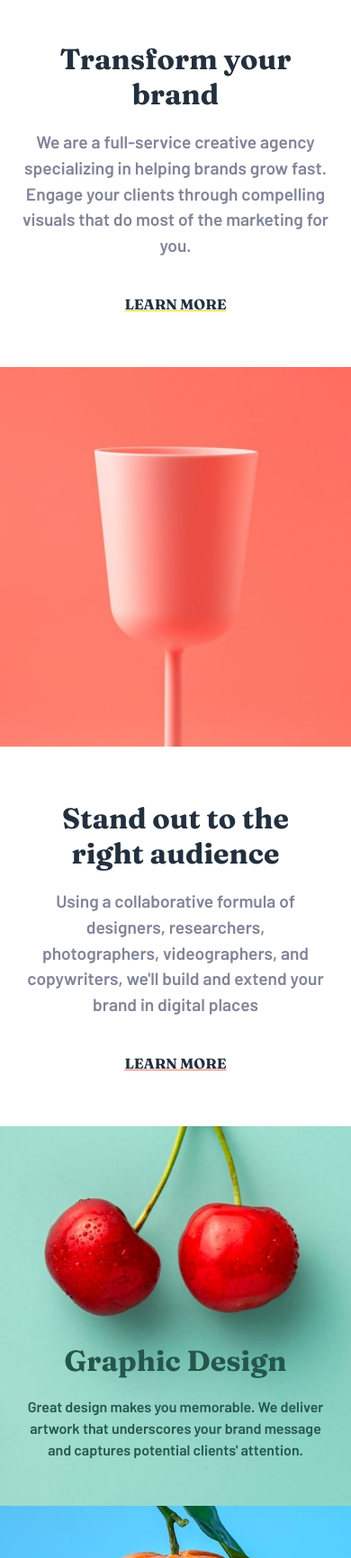
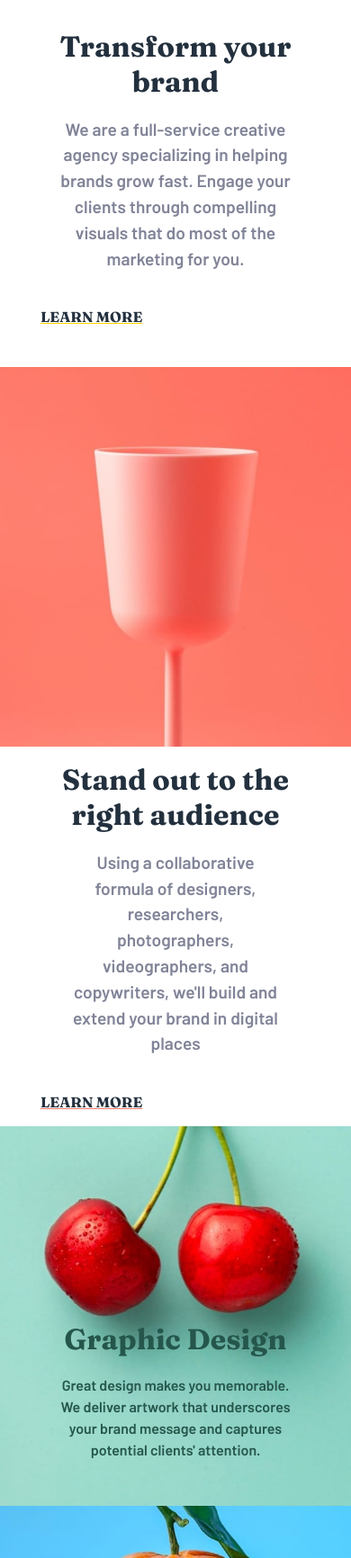
Before and after one commit to Liberator-I/Sunny-Side-Landing-Page, a plain HTML site: page index.html in a window 390 px wide. Shown: the part 1280-3012 px from the top of the page at 90% size. Drawn offline with Linux system fonts and the light colour scheme.

Commit message:
Responsive Design Updates
A change was made in how content was handled for a better and responsive layout. Along with making it easier to edit and adjust anything that is necessary in the future

```diff
--- a/Assets/Css/main.css
+++ b/Assets/Css/main.css
@@ -130,8 +130,13 @@
     flex-direction: column;
 }
 
+.txt-wrapper {
+    width: 600px;
+    height: auto;
+}
+
 .second-title {
-    width: 600px;
+    width: 100%;
     font-size: 4rem;
     margin-bottom: 40px;
 
@@ -139,7 +144,7 @@
 }
 
 .second-text {
-    width: 600px;
+    width: 100%;
     font-size: 1.4rem;
     line-height: 1.5;
     padding: 0px 10px 0px 0px;
@@ -150,7 +155,7 @@
 }
 
 .learn-more {
-    width: 600px;
+    width: 100%;
     color: #000;
     color: var(--neutral-veryDarkDesaturatedBlue);
 
@@ -167,15 +172,20 @@
     flex-direction: column;
 }
 
+.txt-wrapper-2 {
+    width: 600px;
+    height: auto;
+}
+
 .third-title {
-    width: 700px;
-    font-size: 4rem;
+    width: 100%;
+    font-size: 3.5rem;
     margin-bottom: 40px;
     color: var(--neutral-veryDarkDesaturatedBlue);
 }
 
 .third-text {
-    width: 700px;
+    width: 100%;
     font-size: 1.4rem;
     line-height: 1.5;
     padding: 0px 10px 0px 0px;
@@ -185,7 +195,7 @@
 }
 
 .learn-more-2 {
-    width: 700px;
+    width: 100%;
     color: #000;
     color: var(--neutral-veryDarkDesaturatedBlue);
 
@@ -212,15 +222,20 @@
 }
 
 .fourth-title, .fifth-title {
-    font-size: 3rem;
-    margin-bottom: 30px;
+    font-size: 2.5rem;
+    margin-bottom: 10px;
+    text-align: center;
 
     font-family: var(--fraunces);
     color: var(--primary-darkSaturatedCyan);
 }
 
+.content-txt-wrapper-1 {
+    width: 500px;
+}
+
 .fourth-text, .fifth-text {
-    width: 500px;
+    width: 100%;
     margin-bottom: 50px;
     line-height: 1.5;
     text-align: center;
@@ -465,7 +480,153 @@
 
 /* ----- Media Queries ----- */
 
-@media only screen and (max-width: 600px) {
+@media only screen and (max-width: 1280px) {
+
+    .main-title {
+        margin-bottom: 40px;
+    }
+
+    .txt-wrapper {
+        width: 450px;
+        height: auto;
+        /* background-color: red; */
+    }
+    .second-title {
+        font-size: 2.5rem;
+    }
+
+    .second-text {
+        font-size: 1.2rem;
+    }
+
+    .txt-wrapper-2 {
+        width: 450px;
+        height: auto;
+    }
+
+    .third-title {
+        font-size: 2.5rem;
+        margin-bottom: 40px;
+    }
+
+    .third-text {
+        width: 100%;
+        font-size: 1.2rem;
+        line-height: 1.5;
+    }
+
+    .learn-more-2 {
+        width: 100%;
+        color: #000;
+        color: var(--neutral-veryDarkDesaturatedBlue);
+
+        text-decoration-color: var(--primary-softRed) ;
+        font-family: var(--fraunces);
+    }
+
+    .sixth-title {
+        margin-top: 50px;
+    }
+
+    .testimonials {
+        width: 100%;
+        height: auto;
+
+        display: flex;
+        flex-direction: column;
+        justify-content: center;
+        align-items: center;
+    }
+
+    .sixth-title {
+        width: 100%;
+        margin-top: 5rem;
+        text-align: center;
+        font-size: 1.4rem;
+        letter-spacing: 2px;
+
+        font-family: var(--fraunces);
+        color: var(--neutral-grayishBlue);
+    }
+}
+
+@media only screen and (max-width: 800px) {
+    .main-title {
+        margin-bottom: 10px;
+    }
+
+    .txt-wrapper {
+        width: 300px;
+    }
+
+    .second-title {
+        font-size: 2rem;
+        margin-bottom: 20px;
+    }
+
+    .second-text {
+        font-size: 1rem;
+    }
+
+    .txt-wrapper-2 {
+        width: 300px;
+    }
+
+    .third-title {
+        font-size: 2rem;
+        margin-bottom: 20px;
+    }
+
+    .third-text {
+        font-size: 1rem;
+    }
+
+    .content-txt-wrapper-1 {
+        width: 300px;
+        /* background-color: red; */
+    }
+
+    .fourth-title, .fifth-title {
+        font-size: 2rem;
+        margin-bottom: 10px;
+
+        font-family: var(--fraunces);
+        color: var(--primary-darkSaturatedCyan);
+    }
+
+    .fourth-text, .fifth-text {
+        width: 100%;
+        font-size: 1rem;
+        padding: 0px 20px 0px 20px;
+        line-height: 1.5;
+        text-align: center;
+        margin-bottom: 20px;
+
+
+        font-family: var(--barlow);
+        color: var(--primary-darkSaturatedCyan);
+    }
+
+    .testimonial {
+        width: 260px;
+    }
+
+    .test-text {
+        width: 230px;
+        font-size: .7rem;
+        text-align: center;
+        line-height: 1.5;
+        margin-bottom: 80px;
+
+        /* background-color: red; */
+
+        color: var(--neutral-darkGrayishBlue);
+        font-family: var(--barlow);
+    }
+
+}
+
+@media only screen and (max-width: 640px) {
 
     /* ----- Hamburger menu & hero ----- */
     .links-wrapper .no-mobile {
--- a/index.html
+++ b/index.html
@@ -69,9 +69,11 @@
 
         <section class="main-content content-1">
             <div class="main-text-wrapper main-text-wrapper-1">
+                <div class="txt-wrapper">
                     <h2 class="second-title">Transform your brand</h2>
                     <p class="second-text">We are a full-service creative agency specializing in helping brands grow fast. Engage your clients through compelling visuals that do most of the marketing for you.</p>
                     <a href="#" class="learn-more">LEARN MORE</a>
+                </div>
             </div>
             <div class="main-img-wrapper main-img-wrapper-1"></div>
         </section>
@@ -79,23 +81,29 @@
         <section class="main-content content-2">
             <div class="main-img-wrapper main-img-wrapper-2"></div>
             <div class="main-text-wrapper main-text-wrapper-2">
+                <div class="txt-wrapper-2">
                     <h3 class="third-title">Stand out to the right audience</h3>
                     <p class="third-text">Using a collaborative formula of designers, researchers, photographers, videographers, and copywriters, we'll build and extend your brand in digital places</p>
                     <a href="#" class="learn-more-2">LEARN MORE</a>
+                </div>
             </div>
         </section>
 
         <section class="main-content content-3">
             <div class="main-img-wrapper main-img-wrapper-3">
                 <div class="content-wrapper">
+                   <div class="content-txt-wrapper-1">
                     <h4 class="fourth-title">Graphic Design</h4>
                     <p class="fourth-text">Great design makes you memorable. We deliver artwork that underscores your brand message and captures potential clients' attention.</p>
                    </div>
                 </div>
+            </div>
             <div class="main-img-wrapper main-img-wrapper-4">
                 <div class="content-wrapper">
+                    <div class="content-txt-wrapper-1">
                         <h4 class="fifth-title">Photography</h4>
                         <p class="fifth-text">Increase your credibility by getting the most stunning, high-quality photos that improve your business image.</p>
+                    </div>
                 </div>
             </div>
         </section>
```
Lines whose indentation alone changed are shown as unchanged.
